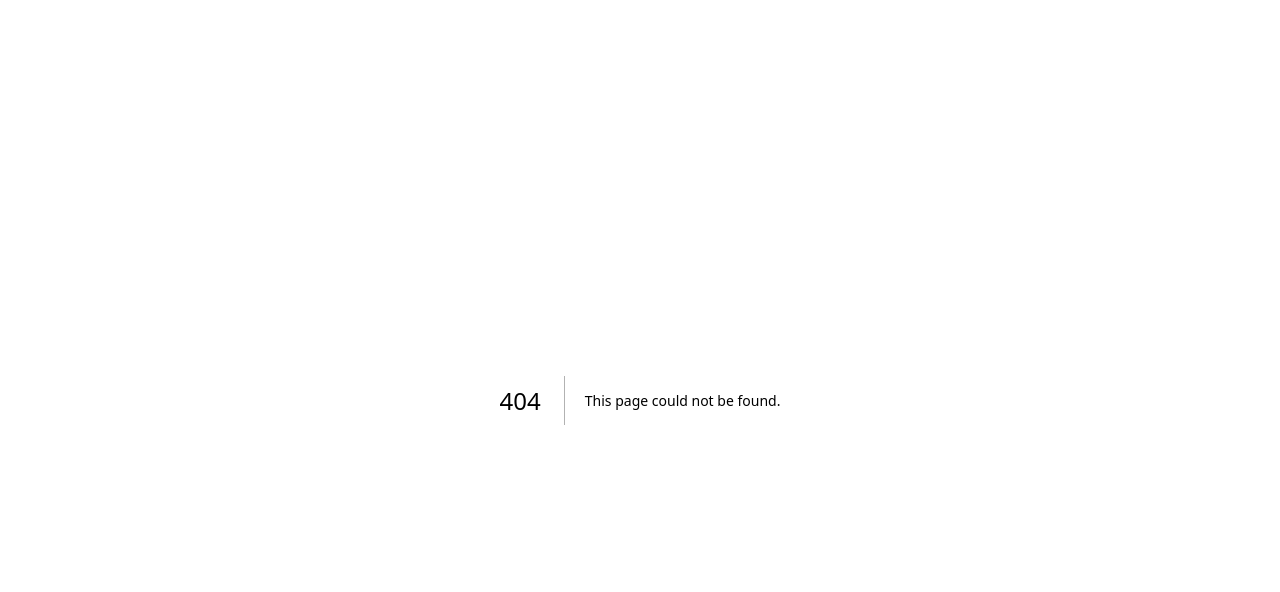
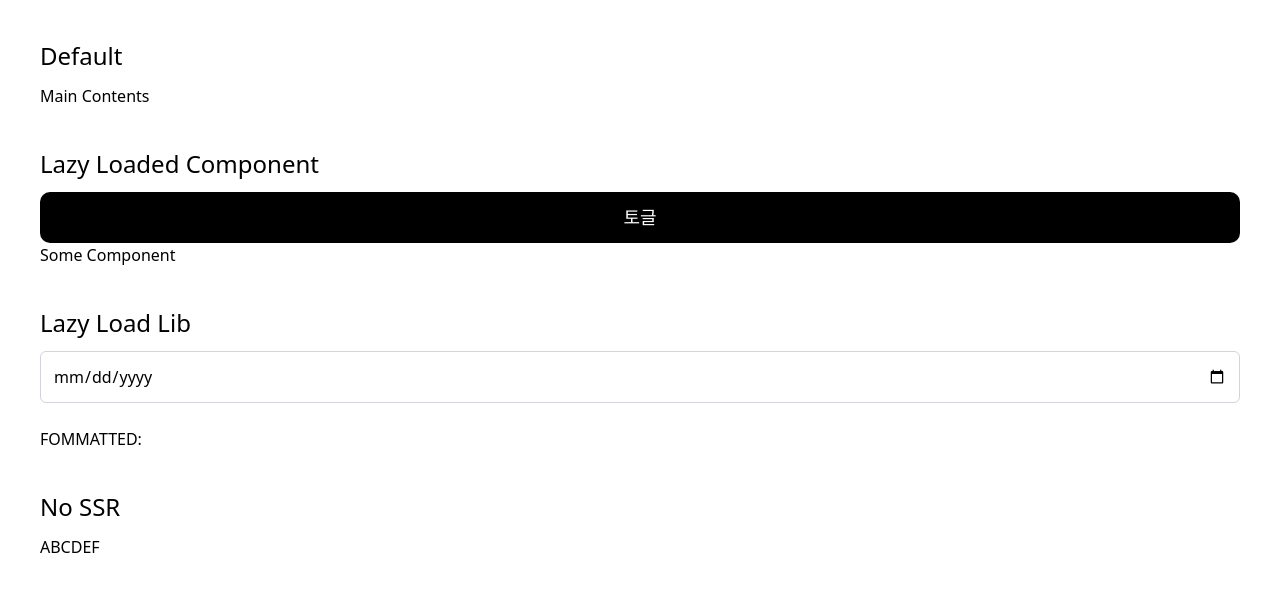
Before and after one commit to sakamoto-jun/next-study-extend, a Next.js app: page /next-functions/dynamic in a window 1280 px wide. Before the commit this address had no page. Shown: the top 592 px of the page. Built offline with nearby package versions, Linux system fonts and the light colour scheme.

Commit message:
dynamic 실습

```diff
--- /dev/null
+++ b/src/components/NoSsr/index.tsx
@@ -0,0 +1,8 @@
+import dynamic from 'next/dynamic';
+import { PropsWithChildren, ReactNode } from 'react';
+
+const NoSsrWrapper = ({ children }: PropsWithChildren) => {
+  return <>{children}</>;
+};
+
+export const NoSsr = dynamic(() => Promise.resolve(NoSsrWrapper), { ssr: false });
--- /dev/null
+++ b/src/domains/next-functions/dynamic/SomeComponent.tsx
@@ -0,0 +1,5 @@
+const SomeComponent = () => {
+  return <p>Some Component</p>;
+};
+
+export { SomeComponent };
--- /dev/null
+++ b/src/domains/next-functions/dynamic/index.tsx
@@ -0,0 +1,48 @@
+import Button from '@/components/Button';
+import Input from '@/components/Input';
+import { NoSsr } from '@/components/NoSsr';
+import dynamic from 'next/dynamic';
+import { ChangeEvent, useState } from 'react';
+
+const LazyLoadedcomponent = dynamic(
+  () => import('./SomeComponent').then((module) => module.SomeComponent),
+  { ssr: true, loading: () => <p>Loading...</p> },
+);
+
+const DynamicMain = () => {
+  const [visible, setVisible] = useState(true);
+  const [value, setValue] = useState('');
+
+  const handleChange = async (e: ChangeEvent<HTMLInputElement>) => {
+    const dayjs = (await import('dayjs')).default;
+    const date = dayjs(e.target.value).format('YYYY-MM-DD HH:mm:ss');
+
+    setValue(date);
+  };
+
+  return (
+    <main className="p-10">
+      <section className="mb-10">
+        <h1 className="text-2xl mb-3">Default</h1>
+        <p>Main Contents</p>
+      </section>
+      <section className="mb-10">
+        <h1 className="text-2xl mb-3">Lazy Loaded Component</h1>
+        <Button onClick={() => setVisible(!visible)}>토글</Button>
+        {visible && <LazyLoadedcomponent />}
+      </section>
+      <section className="mb-10">
+        <h1 className="text-2xl mb-3">Lazy Load Lib</h1>
+        <Input type="date" onChange={handleChange} />
+        <br />
+        <p>FOMMATTED: {value}</p>
+      </section>
+      <section className="mb-10">
+        <h1 className="text-2xl mb-3">No SSR</h1>
+        <NoSsr>ABCDEF</NoSsr>
+      </section>
+    </main>
+  );
+};
+
+export { DynamicMain };
--- /dev/null
+++ b/src/pages/next-functions/dynamic/index.tsx
@@ -0,0 +1,7 @@
+import { DynamicMain } from '@/domains/next-functions/dynamic';
+
+const DynamicPage = () => {
+  return <DynamicMain />;
+};
+
+export default DynamicPage;
```
